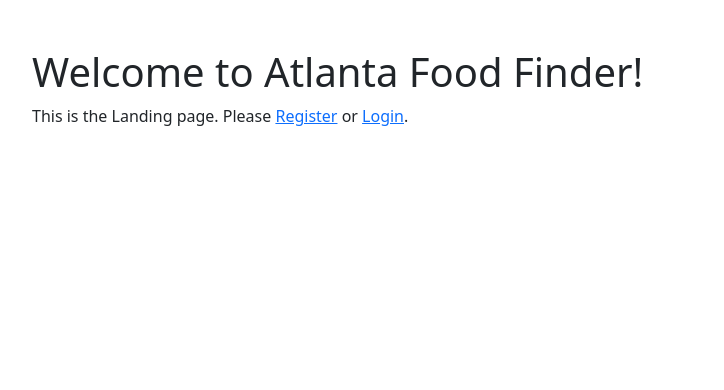
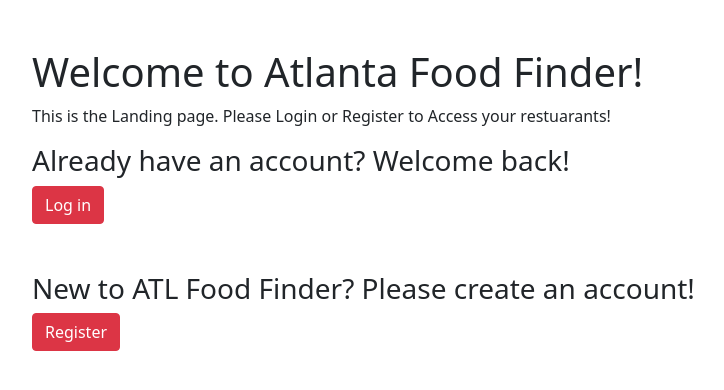
Before and after one commit to skilgore7/cs2340-project1-group11, a Django app: page / in a window 1280 px wide. Shown: the top 390 px of the page, without its empty margins (50-774 px from the left). Run offline with Django 5.2, Linux system fonts and the light colour scheme.

Commit message:
Cosmetic Upgrades to login landing page with buttons instead of links

```diff
--- a/users/templates/users/landingPage.html
+++ b/users/templates/users/landingPage.html
@@ -9,7 +9,22 @@
 <body>
     <div class="container mt-5">
         <h1>Welcome to Atlanta Food Finder!</h1>
-        <p>This is the Landing page. Please <a href="{% url 'register' %}">Register</a> or <a href="{% url 'login' %}">Login</a>.</p>
+        <p>This is the Landing page. Please Login or Register to Access your restuarants!</p>
+
+        <h3>Already have an account? Welcome back!</h3>
+        <form method="POST" action="{% url 'login' %}">
+            {% csrf_token %}
+            <button type="submit" class="btn btn-danger">Log in</button>
+
+            <div>
+                <br>
+                <br>
+            </div>
+
+        <h3>New to ATL Food Finder? Please create an account!</h3>
+        <form method="POST" action="{% url 'register' %}">
+            {% csrf_token %}
+            <button type="submit" class="btn btn-danger">Register</button>
     </div>
 </body>
 </html>
```
Also changed, not shown: db.sqlite3.
